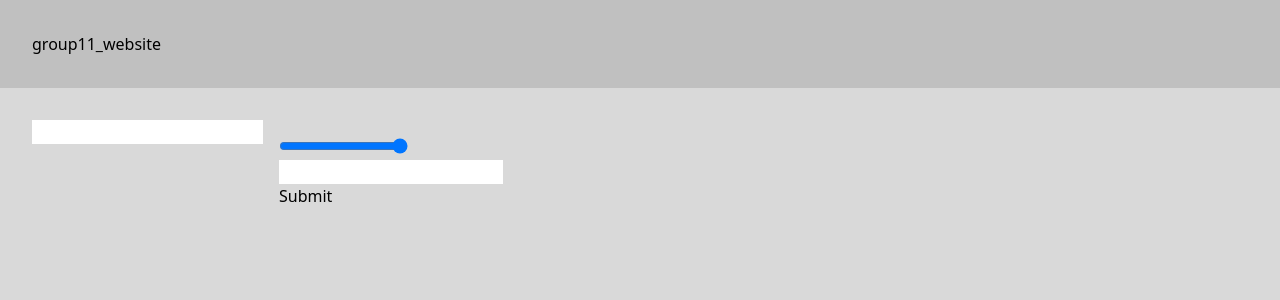
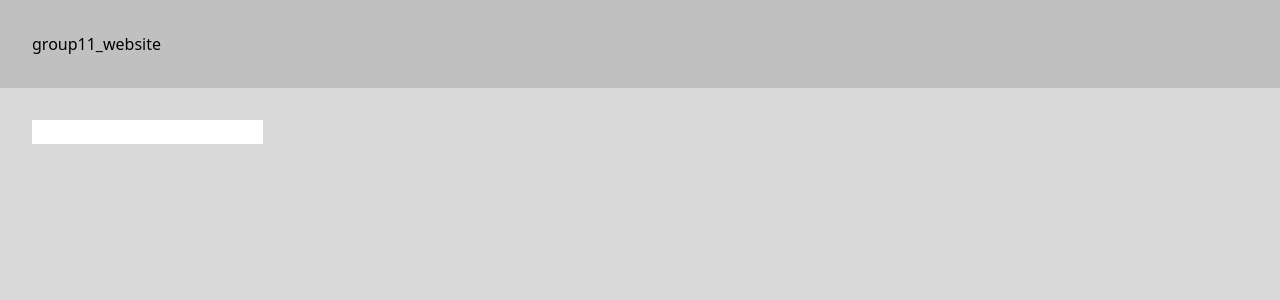
Before and after one commit to 437group11/437group11, a Next.js app: page /feed in a window 1280 px wide. Shown: the top 300 px of the page. Built offline with nearby package versions, Linux system fonts and the light colour scheme.

Commit message:
hide slider bar

```diff
--- a/pages/feed.tsx
+++ b/pages/feed.tsx
@@ -28,8 +28,6 @@ export default function Feed() {
     const albums: any[] = [];
     const searchReturn = new Map<string, string>();
     const handleChange = (e: React.ChangeEvent<HTMLInputElement>) => {
-        const reviewBlock: any = document.getElementById('reviewModal');
-        reviewBlock.style.display = 'none';
         const searchDataInput : any = document.getElementById("search");
         const searchData = searchDataInput.value;
         requestSearch(searchData)
@@ -143,7 +141,7 @@ export default function Feed() {
                         </ul>
                     </div>
                     <div className="flex-shrink-0 w-64 p-4">
-                        <div className="h-screen overflow-y-auto" id="reviewModal">
+                        <div className="h-screen overflow-y-auto" id="reviewModal" style={{display: "none"}}>
                             <p id='albumName'></p>
                             <img id='albumArt'/>
                             <p id='artistName'></p>
--- a/types/Review.ts
+++ b/types/Review.ts
@@ -1,4 +1,3 @@
 export interface Review {
-    id: string;
-    name: string;
+    // eventually will add interface for recieving data
 }
```
